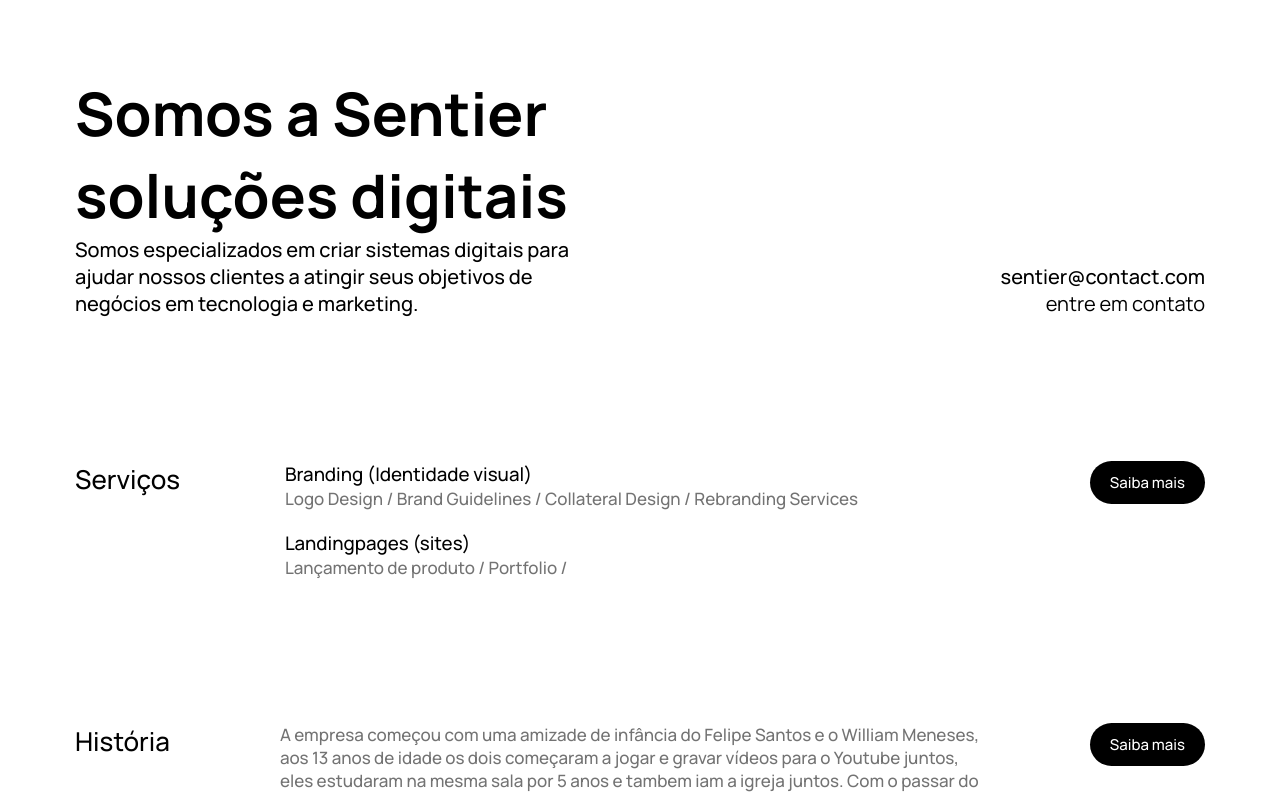
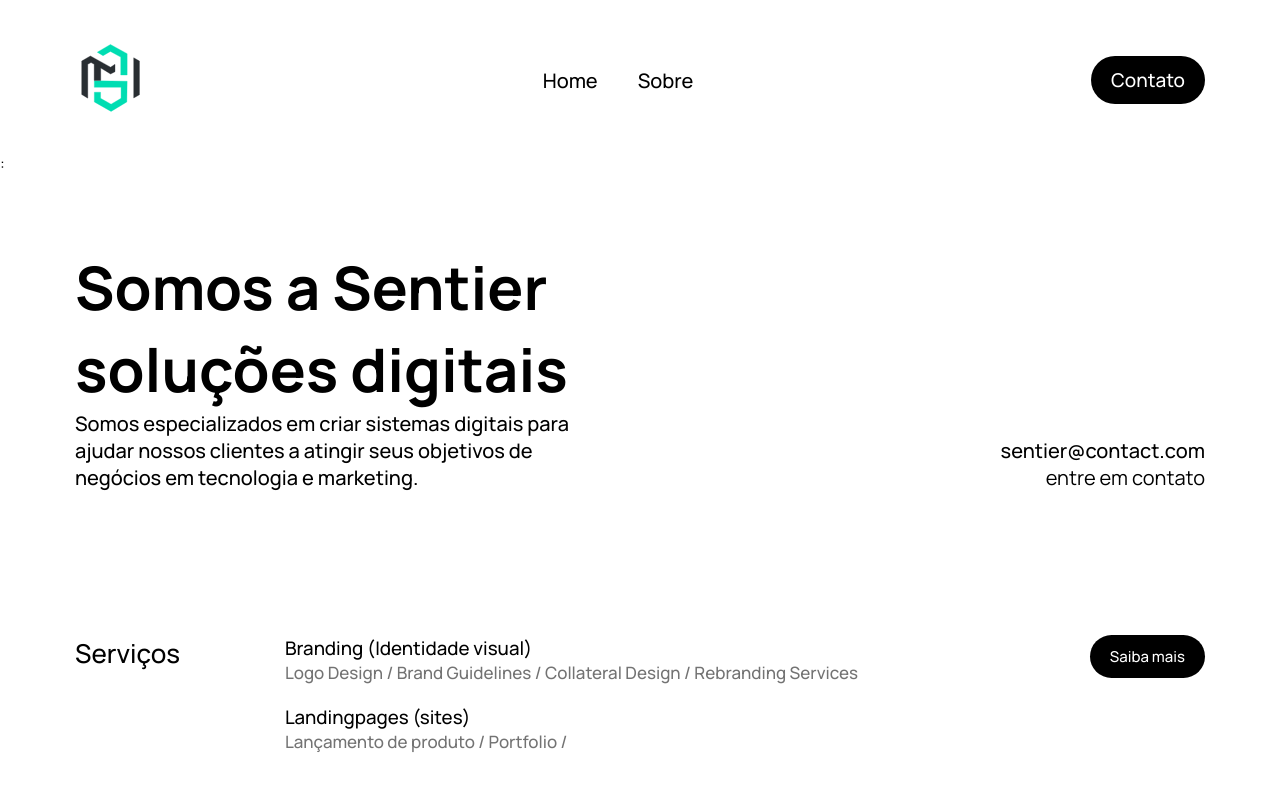
Before and after one commit to Tiodevs/SentierFrontend, a Next.js app: page / in a window 1280 px wide. Shown: the top 795 px of the page. Built offline with nearby package versions, Linux system fonts and the light colour scheme; no server answers.

Commit message:
fix(Home): manu none

```diff
--- a/src/app/page.tsx
+++ b/src/app/page.tsx
@@ -47,7 +47,7 @@ export default function Home() {
     return (
         <div>
             <main className={styles.main}>
-                {loading ? user && <Header /> : <></>}
+            <Header /> : <></>
 
                 <section className={styles.header}>
                     <div className={styles.headeresquerda}>
```
